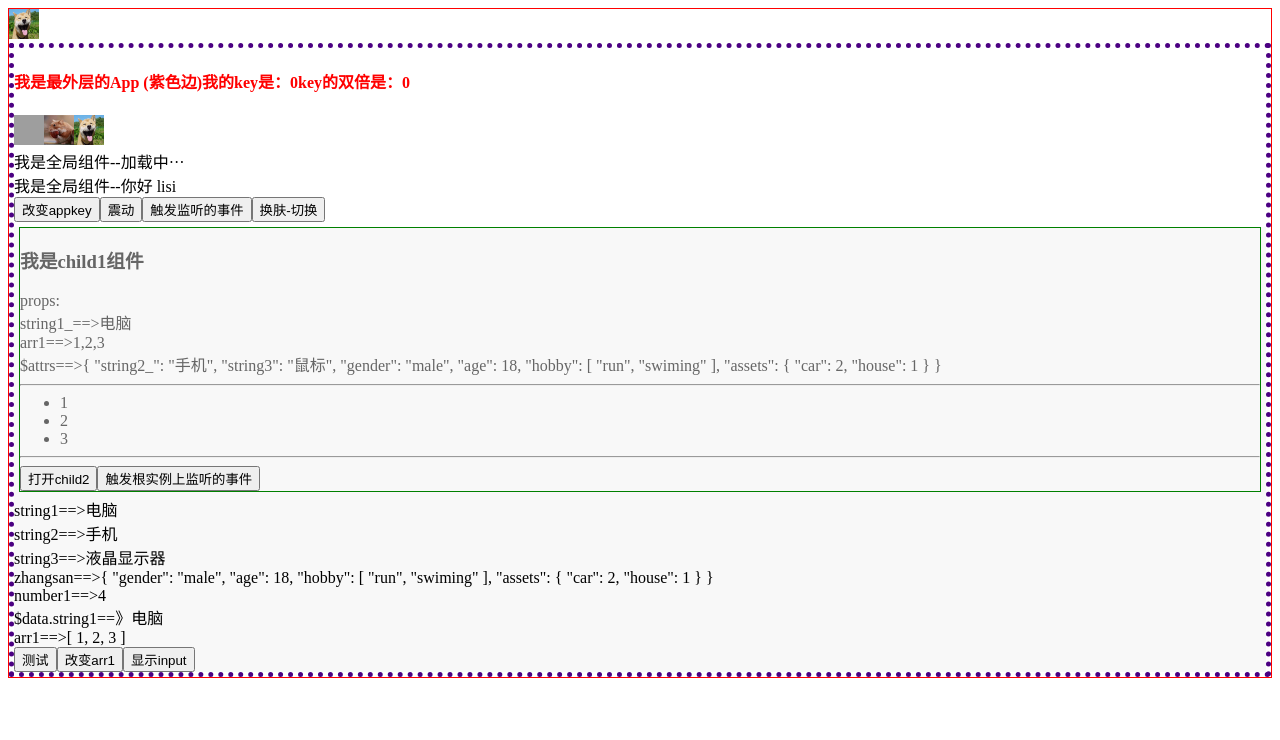
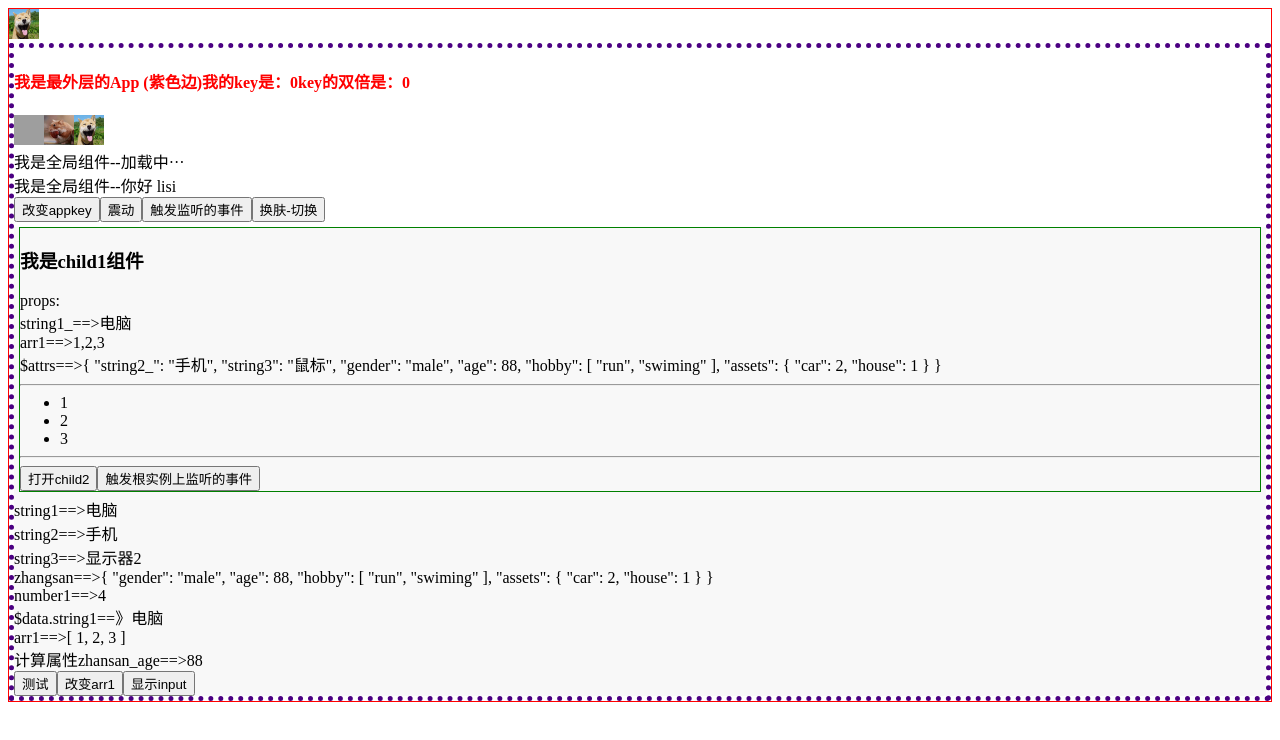
Before and after one commit to zysup/vue-app, a Vue app: page / in a window 1280 px wide. Shown: the top 740 px of the page. Built offline with nearby package versions, Linux system fonts and the light colour scheme; grey boxes are pictures that could not be loaded.

Commit message:
add computed

```diff
--- a/src/components/HelloWorld.vue
+++ b/src/components/HelloWorld.vue
@@ -18,6 +18,7 @@
     <div>number1==>{{ number1 }}</div>
     <div>$data.string1==》{{ $data.string1 }}</div>
     <div>arr1==>{{ arr1 }}</div>
+    <div>计算属性zhansan_age==>{{ zhansan_age }}</div>
     <p class="child-1">
       <button @click="test('123')">测试</button>
       <button @click="change_arr">改变arr1</button>
@@ -59,6 +60,18 @@ export default {
     };
   },
   components: { child1 },
+  props: ["msg"],
+  computed: {
+    zhansan_age:{
+      get(){
+        return this.zhangsan.age
+      },
+      set(value){
+        this.zhangsan.age = value
+
+      }
+    }
+  },
   created() {
     this.string3 = '显示器';
     // this.zhangsan.language = "english";
@@ -79,8 +92,9 @@ export default {
     // console.log(this.$data.string1);
     // console.log(this.$el.textContent);
     setTimeout(() => {
+      this.zhansan_age = 88
       // this.number1 = 3;
-      this.string3 = "液晶显示器";  //未定义到data上，没法更新
+      // this.string3 = "液晶显示器";  //未定义到data上，没法更新
       this.$forceUpdate()
       // this.zhangsan.age = 92; //可以用深度监听到对象变化，但是新旧值还是一样
       // this.zhangsan.assets.car = 1; //可以用深度监听到对象变化，但是新旧值还是一样
```
